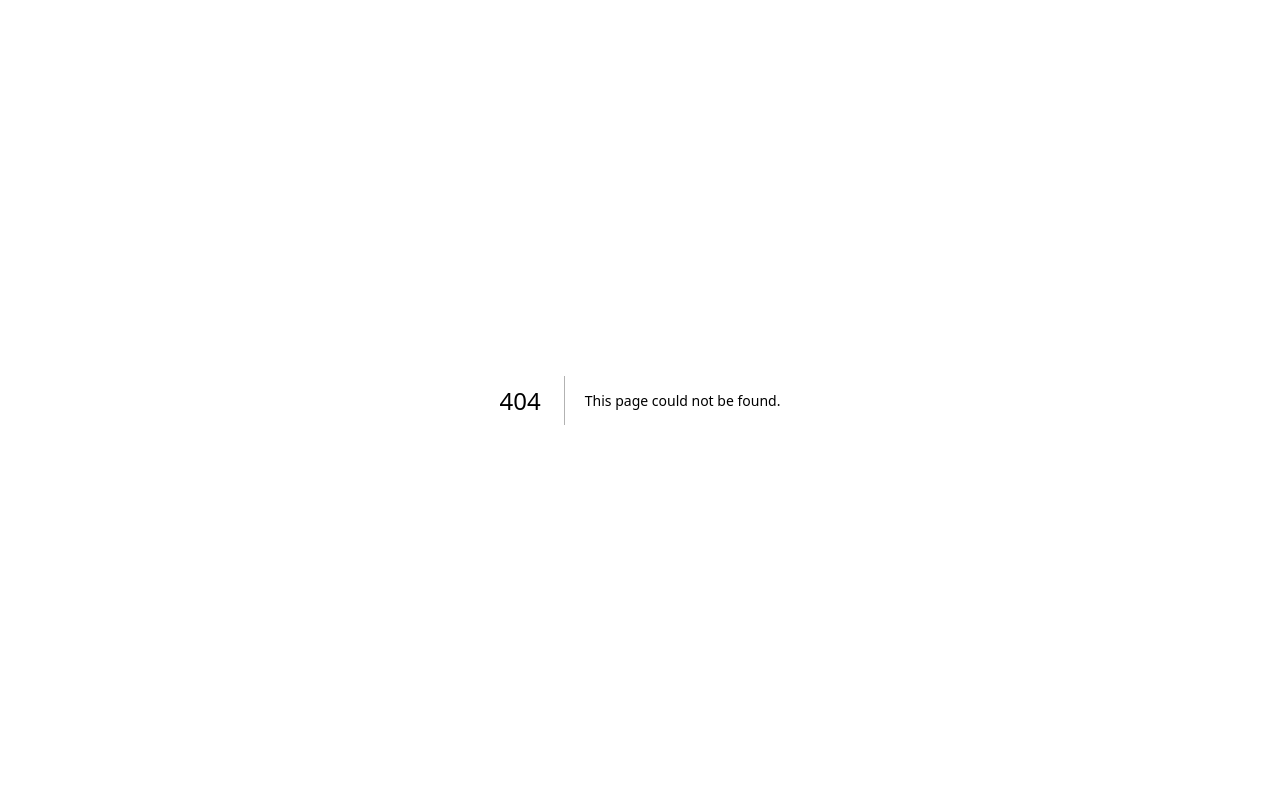
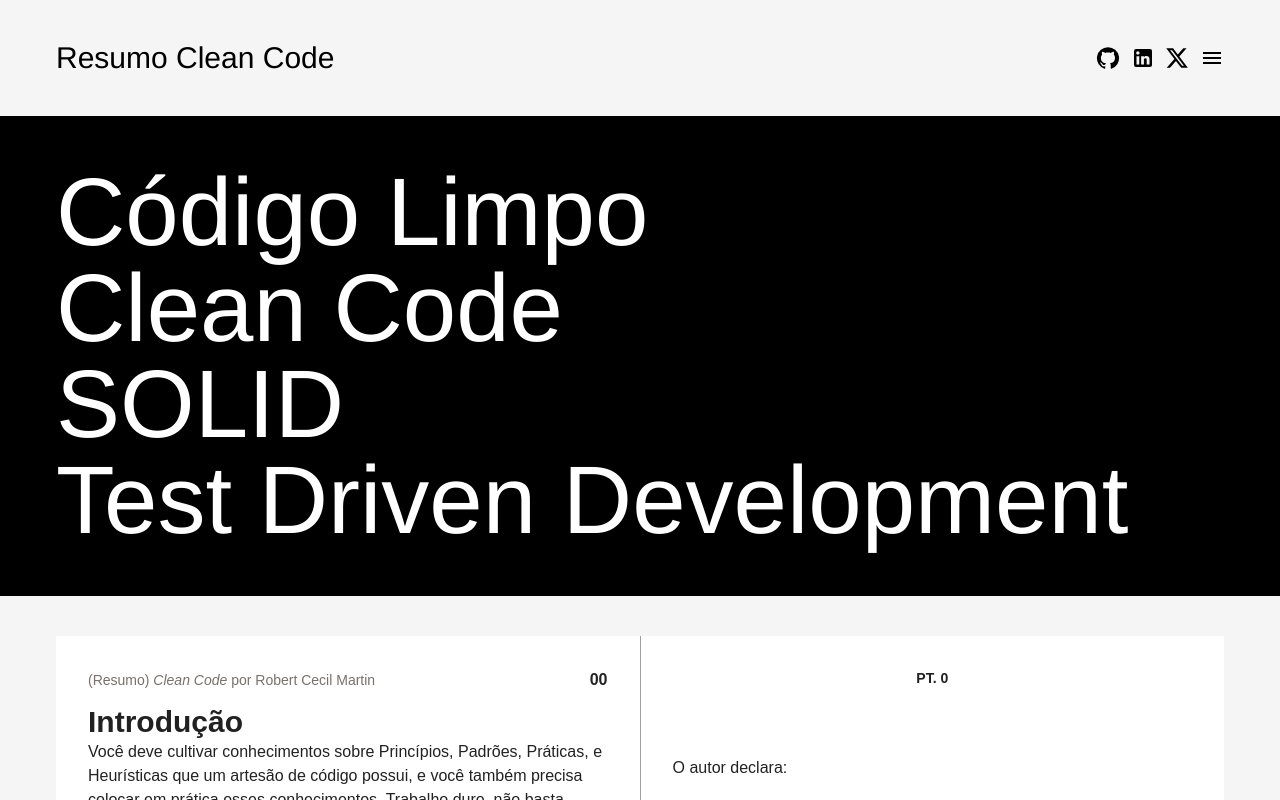
Before and after one commit to andrewunifei/personal-web-site, a Next.js app: page /clean-code in a window 1280 px wide. Before the commit this address had no page. Shown: the top 800 px of the page. Built offline with nearby package versions, Linux system fonts and the light colour scheme; what @mui/material-nextjs would draw is missing.

Commit message:
[ADD] Continuation of content creation

```diff
--- a/src/app/cleanCode/components/Content.tsx
+++ b/src/app/clean-code/components/Content.tsx
@@ -6,7 +6,7 @@ export default function Content() {
             <Paper elevation={0} square={true} className="basis-1/2 p-8 flex flex-col">
                 <Box className="flex flex-col w-full">
                     <Box className="flex justify-between items-center pb-3">
-                        <p className="text-stone-500 text-sm"><span className="italic">Clean Code</span> por Robert Cecil Martin (Resumo)</p>
+                        <p className="text-stone-500 text-sm">(Resumo) <span className="italic">Clean Code</span> por Robert Cecil Martin</p>
                         <p className="font-extrabold">00</p>
                     </Box>
                 </Box>
--- /dev/null
+++ b/src/app/clean-code/page.tsx
@@ -0,0 +1,63 @@
+"use client"
+
+import { useState, useEffect } from "react"
+import BlackStrip from "./components/BlackStrip"
+import CleanCodeHeader from "./components/CleanCodeHeader"
+import CleanCodeSection from "./components/CleanCodeSection"
+import { Container, Button, Box } from "@mui/material"
+import ArrowUpwardIcon from '@mui/icons-material/ArrowUpward';
+
+export default function CleanCode() {
+    const [isVisible, setIsVisible] = useState(false);
+    const isBrowser = () => typeof window !== 'undefined';
+
+    function scrollToTop() {
+        if (!isBrowser()) return;
+        window.scrollTo({ top: 0, behavior: 'smooth' });
+    }
+
+    const handleScroll = () => {
+        // Show the button when the user scrolls down
+        if (window.scrollY > 100) {
+        setIsVisible(true);
+        } else {
+        setIsVisible(false);
+        }
+    };
+
+    useEffect(() => {
+        // Add scroll event listener when the component mounts
+        window.addEventListener('scroll', handleScroll);
+
+        // Remove the event listener when the component unmounts
+        return () => {
+        window.removeEventListener('scroll', handleScroll);
+        };
+    }, []);
+
+    return (
+        <>
+            <div className="bg-[#F5F5F5] px-8">
+                <Container maxWidth="xl" className="bg-[#F5F5F5] h-full">
+                    <CleanCodeHeader />
+                </Container>
+            </div>
+            <div className="bg-[#000] px-8">
+                <BlackStrip />
+            </div>
+            <div className="bg-[#F5F5F5] px-8 pb-64 pt-10">
+                <Container maxWidth="xl" className="bg-[#F5F5F5] h-full">
+                    <CleanCodeSection />
+                    <CleanCodeSection />
+                </Container>
+            </div>
+            <div
+                color="primary"
+                className={`fixed bg-cyan-500 border rounded-md border-black bottom-0 right-0 px-2 py-2 mr-6 mb-[71px] z-50 flex scrollToTopButton ${isVisible ? 'visible' : ''}`}
+                onClick={scrollToTop}
+            >
+                <ArrowUpwardIcon/>
+            </div>
+        </>
+    )
+}
--- a/src/app/cleanCode/page.tsx
+++ /dev/null
@@ -1,25 +0,0 @@
-import BlackStrip from "./components/BlackStrip"
-import CleanCodeHeader from "./components/CleanCodeHeader"
-import CleanCodeSection from "./components/CleanCodeSection"
-import { Container, Box } from "@mui/material"
-
-export default function CleanCode() {
-    return (
-        <>
-            <div className="bg-[#F5F5F5] px-8">
-                <Container maxWidth="xl" className="bg-[#F5F5F5] h-full">
-                    <CleanCodeHeader />
-                </Container>
-            </div>
-            <div className="bg-[#000] px-8">
-                <BlackStrip />
-            </div>
-            <div className="bg-[#F5F5F5] px-8 pb-64 pt-10">
-                <Container maxWidth="xl" className="bg-[#F5F5F5] h-full">
-                    <CleanCodeSection />
-                    <CleanCodeSection />
-                </Container>
-            </div>
-        </>
-    )
-}
--- a/tailwind.config.ts
+++ b/tailwind.config.ts
@@ -19,6 +19,20 @@ export default {
     },
   },
   plugins: [
-    require("@tailwindcss/typography")
+    require("@tailwindcss/typography"),
+    function({ addUtilities }) {
+      const newUtilities = {
+        '.scrollToTopButton': {
+          cursor: 'pointer',
+          opacity: 0,
+          transition: 'opacity 0.3s ease-in-out'
+        },
+        '.scrollToTopButton.visible':  {
+          opacity: 1,
+        }
+      }
+
+      addUtilities(newUtilities)
+    }
   ],
 } satisfies Config;
```
Also changed, not shown: src/app/clean-code/styles.module.css (added, +15 -0 lines), src/app/clean-code/components/BlackStrip.tsx (renamed from src/app/cleanCode/components/BlackStrip.tsx), src/app/clean-code/components/CleanCodeHeader.tsx (renamed from src/app/cleanCode/components/CleanCodeHeader.tsx), src/app/clean-code/components/CleanCodeSection.tsx (renamed from src/app/cleanCode/components/CleanCodeSection.tsx).
